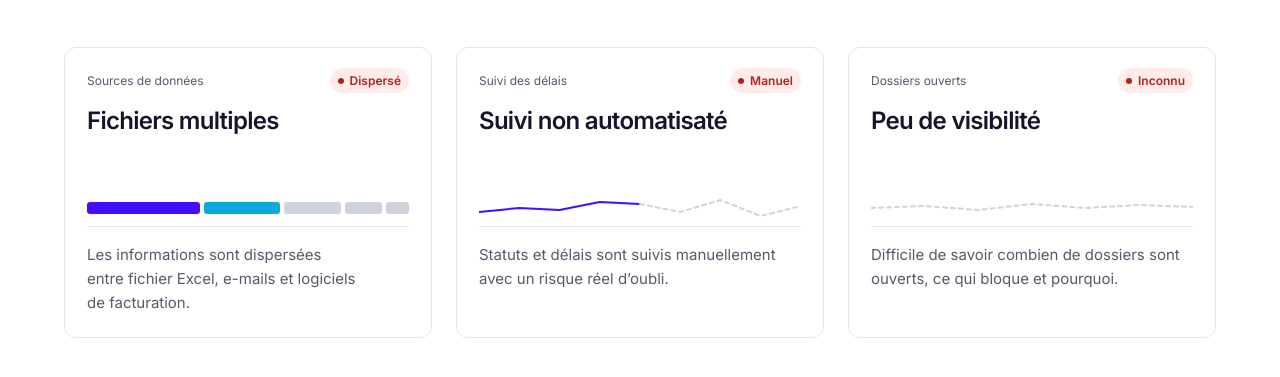
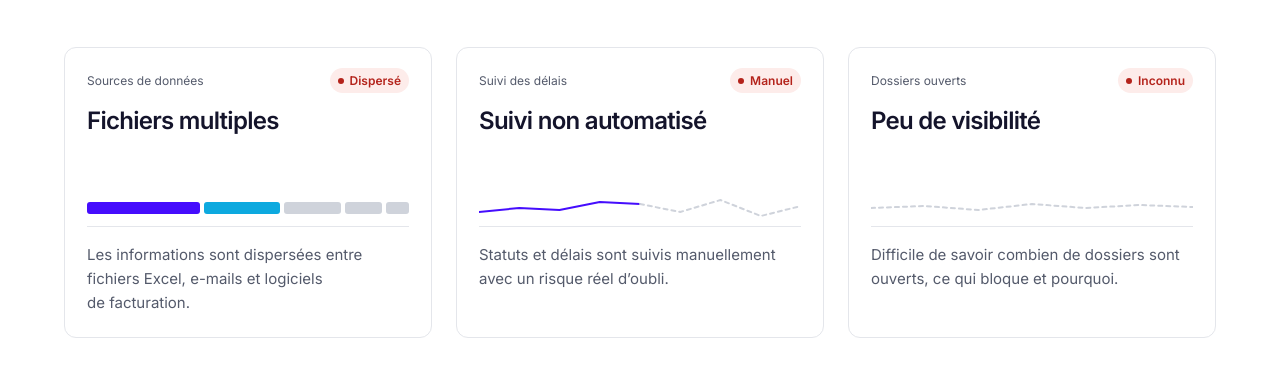
Before and after one commit to loicJubin/sanabill, a Jekyll site: the page built from index.html, in a window 1280 px wide and 900 px high, scrolled down 1428 px. Shown: the part 154-531 px from the top of the window. Built offline with Jekyll 4.4.1, drawn with Linux system fonts in a browser that asks for light colours; some of the changed text lies outside the part shown.

```diff
--- a/_data/about.yml
+++ b/_data/about.yml
@@ -8,7 +8,7 @@ fr:
   paragraphs:
     - "Sanabill est une entreprise suisse spécialisée dans l’accompagnement des organisations de santé sur leurs enjeux administratifs, avec une expertise forte dans la gestion des refus et contestations d’assurances."
 
-    - "Nous intervenons là où les processus deviennent complexes, chronophages et peu lisibles pour les équipes administratives et financières. Notre approche combine analyse métier, structuration des processus et développement de solutions adapté, sans surcouche inutile."
+    - "Nous intervenons là où les processus deviennent complexes, chronophages et peu lisibles pour les équipes administratives et financières. Notre approche combine analyse métier, structuration des processus et développement de solutions adaptées, sans surcouche inutile."
 
     - "Nous travaillons aux côtés de nos clients de manière pragmatique et progressive, en tenant compte de leurs contraintes opérationnelles, réglementaires et organisationnelles. L’objectif n’est pas de tout transformer, mais d’apporter des améliorations concrètes, mesurables et durables."
 
--- a/_data/footer.yml
+++ b/_data/footer.yml
@@ -1,4 +1,4 @@
-tagline: "Conseil et dévelopement de solutions pour la gestion des refus d’assurances dans les organisations de santé suisses."
+tagline: "Conseil et développement de solutions pour la gestion des refus d’assurances dans les organisations de santé suisses."
 zero_line: "Zéro dossier oublié. Zéro fichier éparpillé. Zéro complexité inutile."
 nav_title: "Navigation"
 contact_title: "Contact"
--- a/_data/index.yml
+++ b/_data/index.yml
@@ -35,8 +35,8 @@ fr:
         label: "Sources de données"
         status: "Dispersé"
         viz: "segments"
-        description: "Les informations sont dispersées entre fichier Excel, e-mails et logiciels de facturation."
-      - title: "Suivi non automatisaté"
+        description: "Les informations sont dispersées entre fichiers Excel, e-mails et logiciels de facturation."
+      - title: "Suivi non automatisé"
         label: "Suivi des délais"
         status: "Manuel"
         viz: "broken"
```
